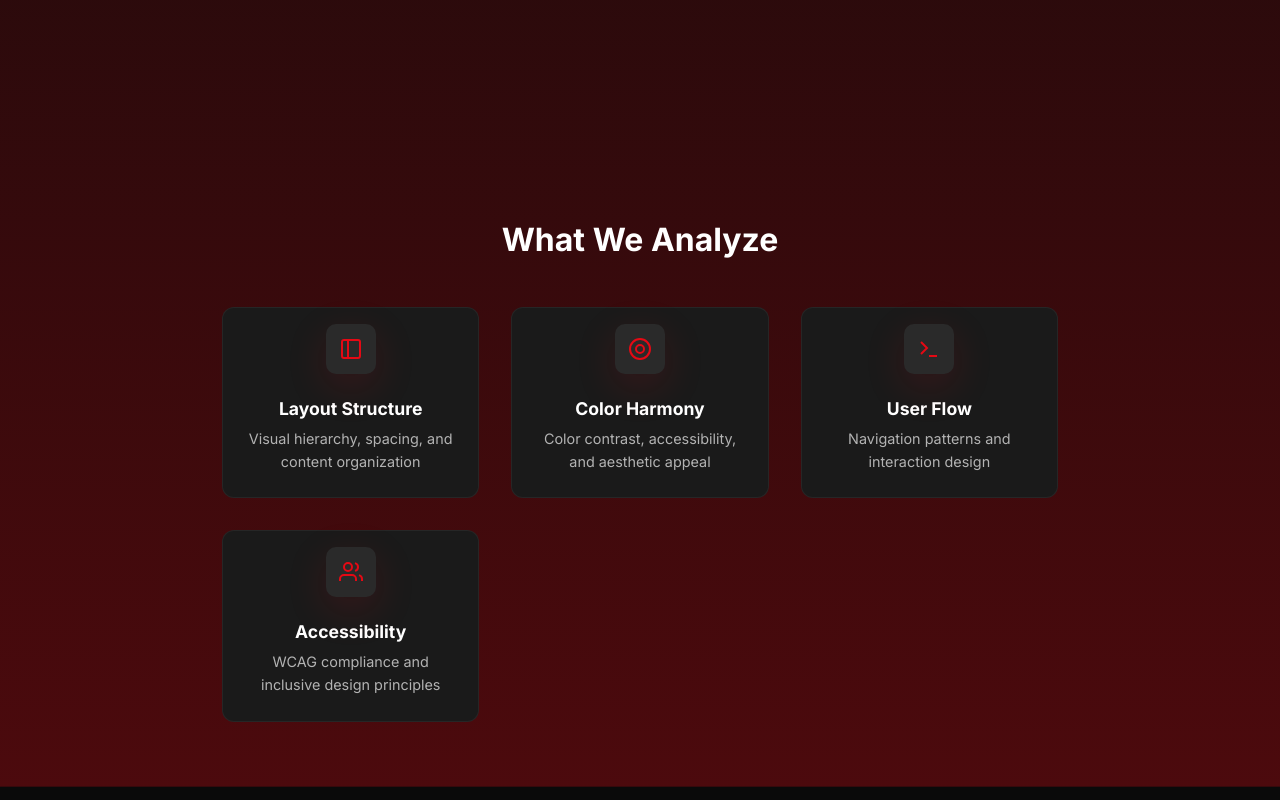
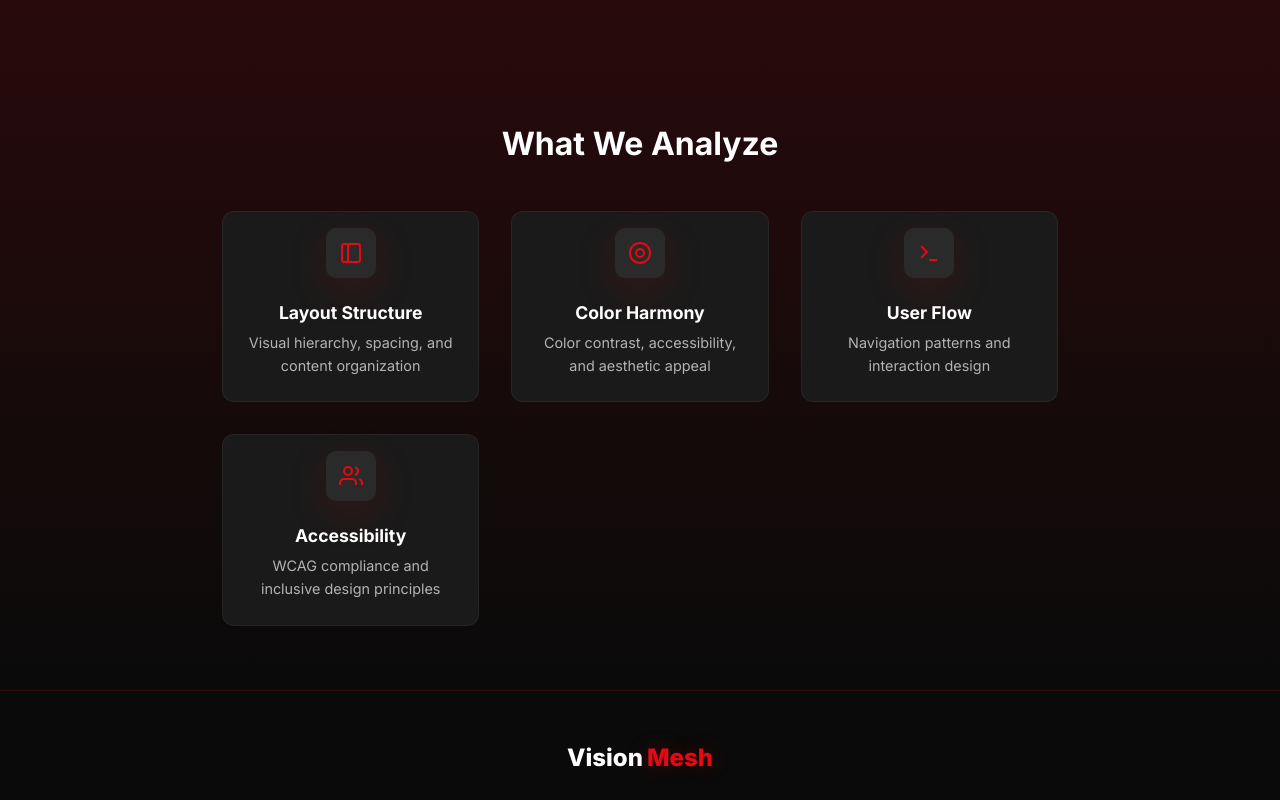
Before and after one commit to keneki21/VisionMesh, a React (Vite) app: page /analyze in a window 1280 px wide. Shown: the part 760-1560 px from the top of the page. Built offline with nearby package versions, Linux system fonts and the light colour scheme.

Commit message:
Stuff Changed

```diff
--- a/src/pages/Analyze.css
+++ b/src/pages/Analyze.css
@@ -2,12 +2,13 @@
   flex: 1;
   padding: 0;
   min-height: 100vh;
-  background: linear-gradient(180deg, var(--primary-black) -10%, var(--red-glow) 100%);
+  background: linear-gradient(180deg, var(--red-glow) -10%, var(--primary-black) 100%);
 }
 
 .analyze-container {
   max-width: 900px;
   margin: 0 auto;
+
 
 
 }
@@ -16,6 +17,7 @@
   text-align: center;
   margin-bottom: 3rem;
   margin-top: -3rem;
+
 }
 
 .analyze-header h1 {
@@ -204,8 +206,12 @@
   to { width: 100%; }
 }
 
+.analyze-containers {
+background: linear-gradient(180deg, var(--primary-black) -30%, var(--red-glow) 100%);
+}
 .analysis-info {
-  margin-top: 4rem;
+  margin-top: -2rem;
+
 
 }
 
--- a/src/pages/Analyze.jsx
+++ b/src/pages/Analyze.jsx
@@ -5,11 +5,11 @@ import Card from '../components/Card';
 import './Analyze.css';
 
 function Analyze() {
+  const navigate = useNavigate();
   const [file, setFile] = useState(null);
   const [url, setUrl] = useState('');
   const [isAnalyzing, setIsAnalyzing] = useState(false);
   const [activeTab, setActiveTab] = useState('upload');
-  const navigate = useNavigate();
 
   const handleFileChange = (e) => {
     const selectedFile = e.target.files[0];
@@ -22,14 +22,7 @@ function Analyze() {
     setIsAnalyzing(true);
     setTimeout(() => {
       setIsAnalyzing(false);
-      // Navigate to results page with analysis data
-      navigate('/results', {
-        state: {
-          file: file?.name || url,
-          timestamp: new Date().toISOString(),
-          type: activeTab
-        }
-      });
+      navigate('/results');
     }, 3000);
   };
 
```
